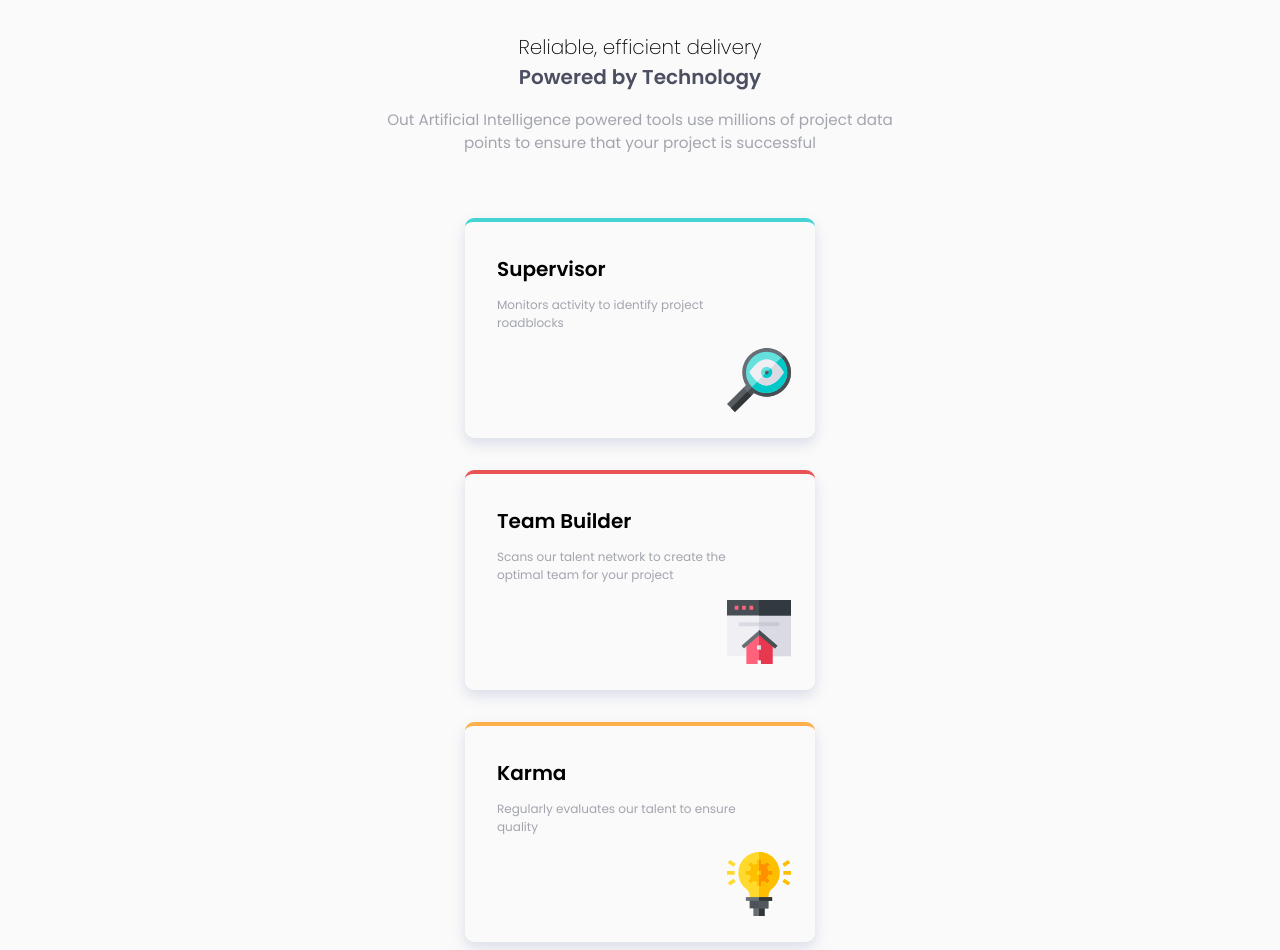
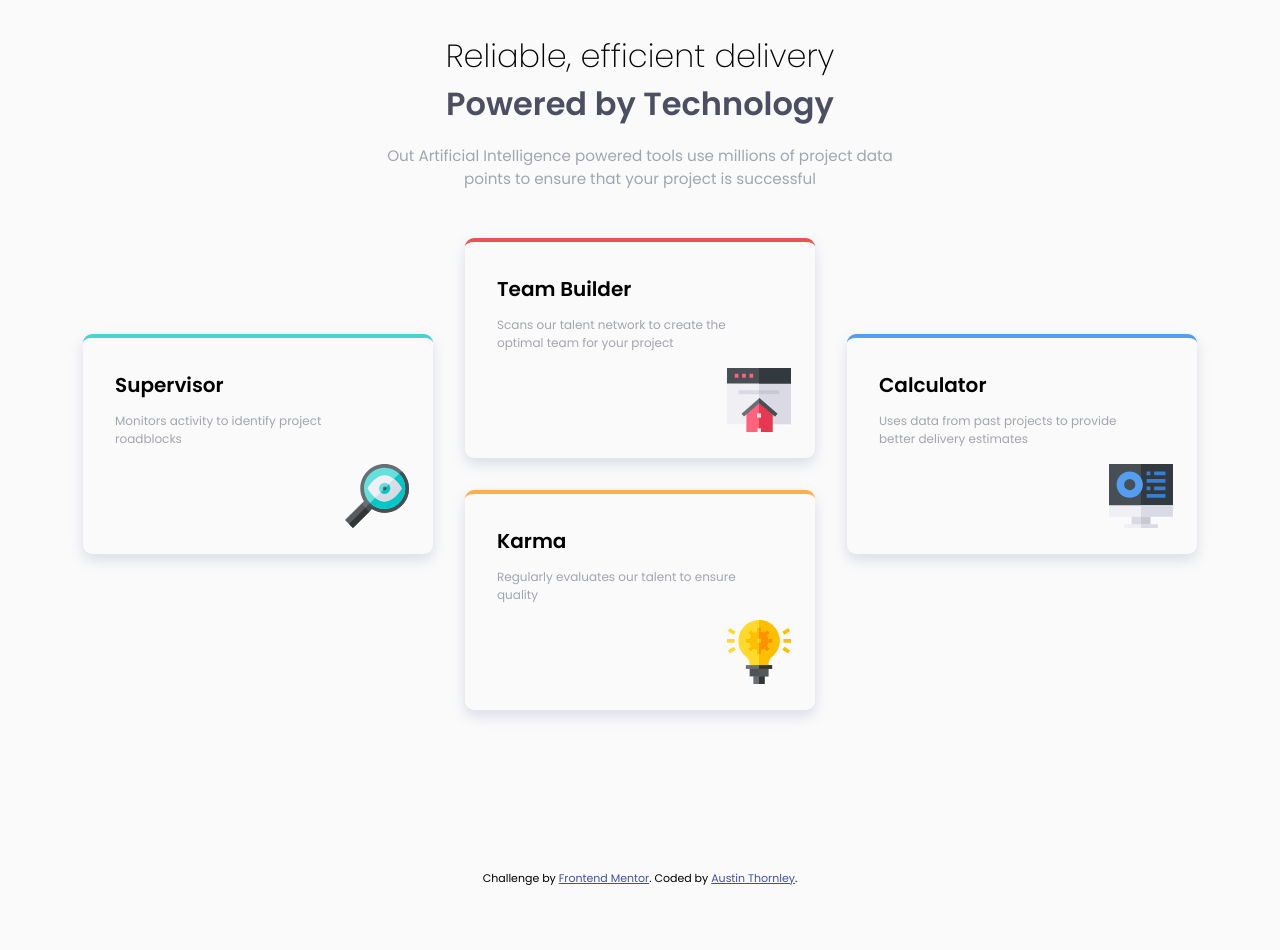
Before and after one commit to AustinThornley/fem-four-card-feature, a plain HTML site: page index.html in a window 1280 px wide. Shown: the top 950 px of the page. After the commit the page ends 887 px from the top, so only its background shows below. Drawn offline with Linux system fonts and the light colour scheme.

Commit message:
styles cards for desktop layout

```diff
--- a/index.html
+++ b/index.html
@@ -48,10 +48,12 @@
             />
           </div>
         </div>
+        <div class="desktop">
           <div class="card card-team-builder">
             <h2 class="card-heading">Team Builder</h2>
             <p class="card-description">
-            Scans our talent network to create the optimal team for your project
+              Scans our talent network to create the optimal team for your
+              project
             </p>
             <div class="card-img">
               <img src="images/icon-team-builder.svg" alt="Team builder icon" />
@@ -64,6 +66,7 @@
             </p>
             <div class="card-img">
               <img src="images/icon-karma.svg" alt="Shining lightbulb icon" />
+            </div>
           </div>
         </div>
         <div class="card card-calculator">
--- a/style.css
+++ b/style.css
@@ -93,3 +93,19 @@ main {
 .attribution a {
   color: hsl(228, 45%, 44%);
 }
+
+@media (min-width: 1000px) {
+  .page-header {
+    font-size: 2rem;
+  }
+
+  .cards {
+    margin-top: 5rem;
+    display: flex;
+    gap: 2rem;
+  }
+
+  .desktop {
+    transform: translateY(-6rem);
+  }
+}
```
Lines whose indentation alone changed are shown as unchanged.
